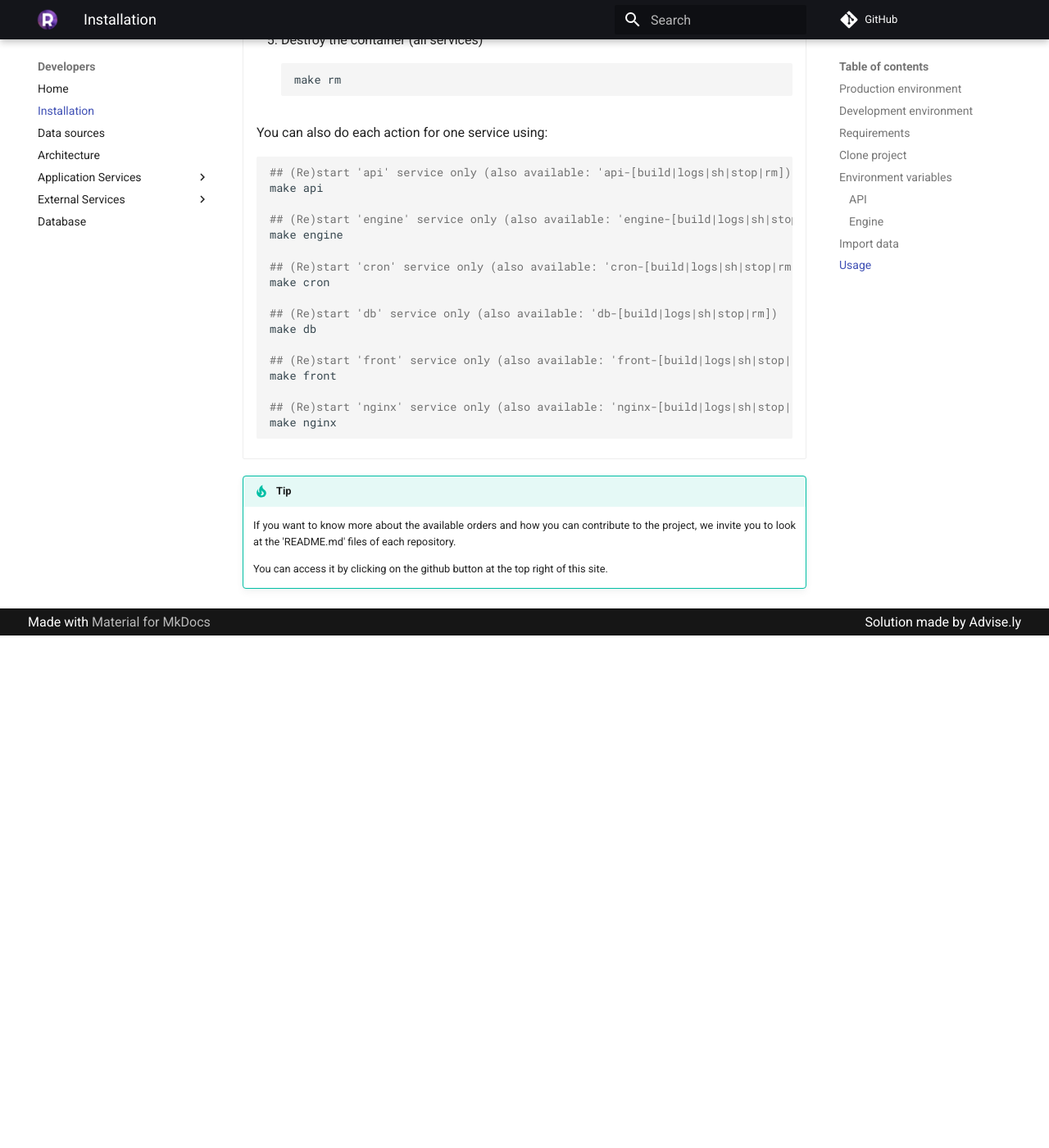
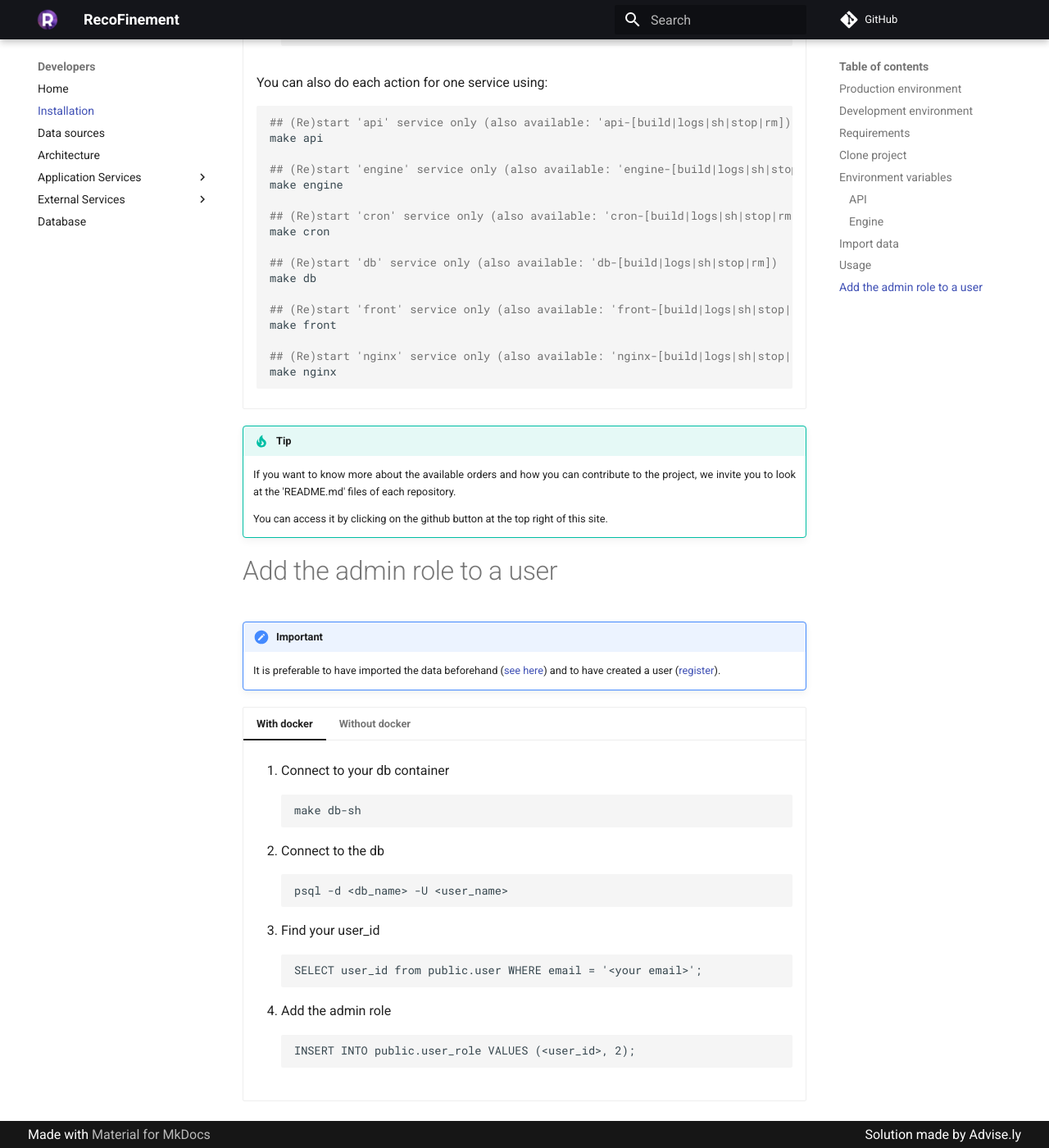
Before and after one commit to RomainCtl/RecoFinement, an MkDocs documentation site: the page built from docs/developers/installation.md, in a window 1280 px wide and 1400 px high, scrolled down 5038 px. Shown: the whole window at 82% size. Built offline with MkDocs 1.6.1 and Material for MkDocs 9.7.7, drawn with Linux system fonts in a browser that asks for light colours; comment, search, counter and statistics services are not loaded; before the commit the page ends 5813 px from its top, so only the background shows below that.

Commit message:
add how to become an admin

````diff
--- a/docs/developers/installation.md
+++ b/docs/developers/installation.md
@@ -402,3 +402,41 @@ You only need to set `DB_USER_LOGIN`, `DB_USER_PASSWORD`, `FLASK_SECRET` and `AP
     If you want to know more about the available orders and how you can contribute to the project, we invite you to look at the 'README.md' files of each repository.
 
     You can access it by clicking on the github button at the top right of this site.
+
+
+# Add the admin role to a user
+
+!!! important
+    It is preferable to have imported the data beforehand ([see here](#import-data)) and to have created a user ([register](../../users/authentication/sign-up)).
+
+=== "With docker"
+    1. Connect to your db container
+    ```
+    make db-sh
+    ```
+    2. Connect to the db
+    ```
+    psql -d <db_name> -U <user_name>
+    ```
+    3. Find your user_id
+    ```
+    SELECT user_id from public.user WHERE email = '<your email>';
+    ```
+    4. Add the admin role
+    ```
+    INSERT INTO public.user_role VALUES (<user_id>, 2);
+    ```
+
+=== "Without docker"
+    1. Connect to the db
+    ```
+    psql -d <db_name> -U <user_name>
+    ```
+    2. Find your user_id
+    ```
+    SELECT user_id from public.user WHERE email = '<your email>';
+    ```
+    3. Add the admin role
+    ```
+    INSERT INTO public.user_role VALUES (<user_id>, 2);
+    ```
````
